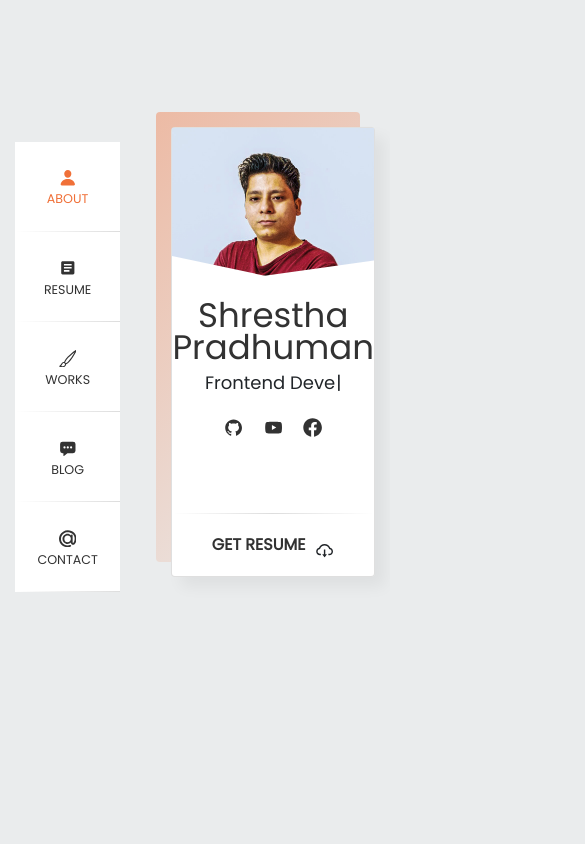
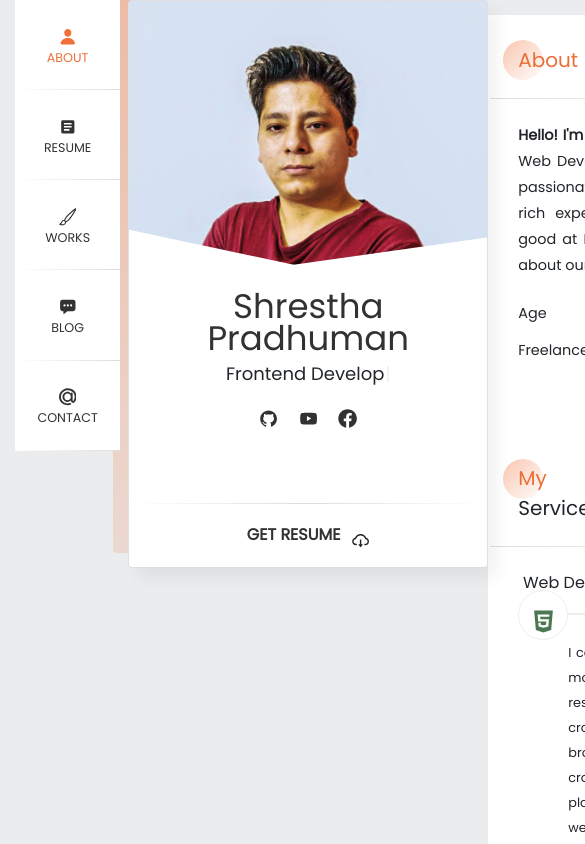
Before and after one commit to shresthapradhuman/React-Portfolio-Tempate, a React (Create React App) app: page /about in a window 390 px wide. Shown: the top 844 px of the page, 585 px wide, since content can reach past the window. Built offline with nearby package versions, Linux system fonts and the light colour scheme; the HTML template or start-up script is replaced by a standard one.

Commit message:
mobile responsive design

```diff
--- a/src/styles/App.scss
+++ b/src/styles/App.scss
@@ -13,6 +13,9 @@ body {
   justify-content: center;
   align-items: center;
   margin: 15vh 0 0;
+  @media screen and (max-width:768px) {
+    margin: 0;
+  }
 }
 .row {
   max-width: 1320px;
@@ -21,6 +24,9 @@ body {
   display: flex;
   flex-direction: row;
   justify-content: space-between;
+  @media screen and (max-width:768px) {
+    flex-direction: column;
+  }
 }
 .header {
   flex-basis: 5%;
@@ -28,6 +34,9 @@ body {
   top: 15px;
   margin-right: 8px;
   z-index: 100;
+  @media screen and (max-width:768px) {
+    top: 0;
+  }
 }
 .profile {
   flex-basis: 35%;
@@ -67,6 +76,9 @@ body {
   position: relative;
   overflow: hidden;
   border-radius: 0 4px 4px 0;
+  @media screen and (max-width:768px) {
+    overflow: visible;
+  }
 }
 .main {
   width: 100%;
@@ -102,12 +114,18 @@ body {
     background: #ffffff;
     z-index: 10;
   }
+  @media screen and (max-width:768px) {
+    overflow: visible;
+    position: relative;
+  }
 }
 .wrapper {
   padding: 30px 30px 0 30px;
   position: relative;
   height: 100%;
   overflow: auto;
-  overflow-x: hidden;
   -webkit-overflow-scrolling: touch;
+  @media screen and (max-width:768px) {
+    overflow: visible;
+  }
 }
```
